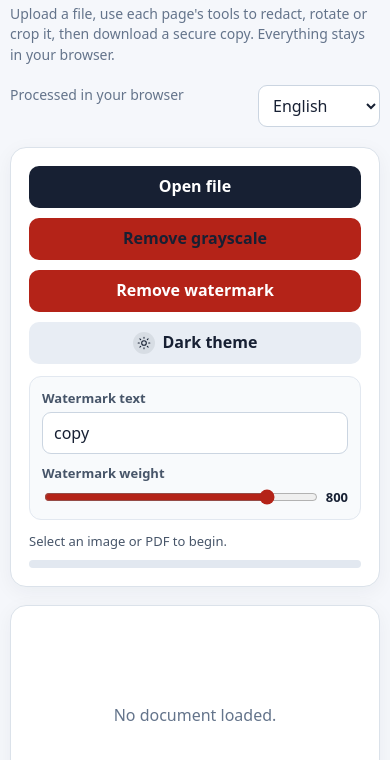
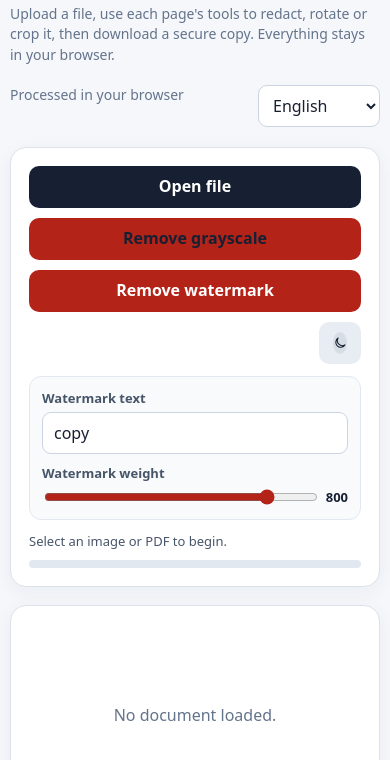
Before and after one commit to davidgcs/safelayer, a plain HTML site: page index.html in a window 390 px wide. Shown: the part 184-944 px from the top of the page. Drawn offline with Linux system fonts and the light colour scheme.

Commit message:
Simplify theme toggle to icons

```diff
--- a/app.js
+++ b/app.js
@@ -18,8 +18,6 @@
       GITHUB_PROFILE_LABEL: "View @davidgcs on GitHub",
       GITHUB_REPOSITORY_CTA: "See code",
       GITHUB_REPOSITORY_LABEL: "See the Safe Layer source code on GitHub",
-      DARK_THEME: "Dark theme",
-      LIGHT_THEME: "Light theme",
       DARK_THEME_LABEL: "Switch to dark theme",
       LIGHT_THEME_LABEL: "Switch to light theme",
       LANGUAGE_LABEL: "Language",
@@ -78,8 +76,6 @@
       GITHUB_PROFILE_LABEL: "Ver @davidgcs en GitHub",
       GITHUB_REPOSITORY_CTA: "Ver código",
       GITHUB_REPOSITORY_LABEL: "Ver el código fuente de Safe Layer en GitHub",
-      DARK_THEME: "Tema oscuro",
-      LIGHT_THEME: "Tema claro",
       DARK_THEME_LABEL: "Cambiar al tema oscuro",
       LIGHT_THEME_LABEL: "Cambiar al tema claro",
       LANGUAGE_LABEL: "Idioma",
@@ -141,7 +137,6 @@
     save: document.querySelector("#save"),
     status: document.querySelector("#status"),
     theme: document.querySelector("#theme"),
-    themeLabel: document.querySelector("#theme-label"),
     watermark: document.querySelector("#watermark"),
     watermarkText: document.querySelector("#wm"),
     watermarkWeight: document.querySelector("#wm-weight"),
@@ -213,7 +208,6 @@
     const isDark = state.theme === "dark";
     elements.theme.setAttribute("aria-checked", String(isDark));
     elements.theme.setAttribute("aria-label", translate(isDark ? "LIGHT_THEME_LABEL" : "DARK_THEME_LABEL"));
-    elements.themeLabel.textContent = translate(isDark ? "LIGHT_THEME" : "DARK_THEME");
   }
 
   function toggleTheme() {
--- a/index.html
+++ b/index.html
@@ -124,7 +124,6 @@
                   <path d="M20.5 15.2A8.5 8.5 0 0 1 8.8 3.5a8.5 8.5 0 1 0 11.7 11.7Z"/>
                 </svg>
               </span>
-              <span id="theme-label">Dark theme</span>
             </button>
           </div>
 
--- a/styles.css
+++ b/styles.css
@@ -115,7 +115,8 @@ input[type="text"] {
 }
 
 .theme-toggle {
-  gap: 8px;
+  width: 42px;
+  padding: 0;
   margin-left: auto;
 }
 
@@ -139,13 +140,14 @@ input[type="text"] {
   transition: opacity 180ms ease, transform 180ms ease;
 }
 
-.theme-toggle__moon,
-.theme-toggle[aria-checked="true"] .theme-toggle__sun {
+.theme-toggle__sun,
+.theme-toggle[aria-checked="true"] .theme-toggle__moon {
   opacity: 0;
   transform: rotate(-45deg) scale(0.6);
 }
 
-.theme-toggle[aria-checked="true"] .theme-toggle__moon {
+.theme-toggle__moon,
+.theme-toggle[aria-checked="true"] .theme-toggle__sun {
   opacity: 1;
   transform: rotate(0) scale(1);
 }
@@ -650,7 +652,8 @@ html[data-theme="dark"] .progress-bar {
   }
 
   .theme-toggle {
-    margin-left: 0;
+    width: 42px;
+    margin-left: auto;
   }
 
   .document-save .button {
```
